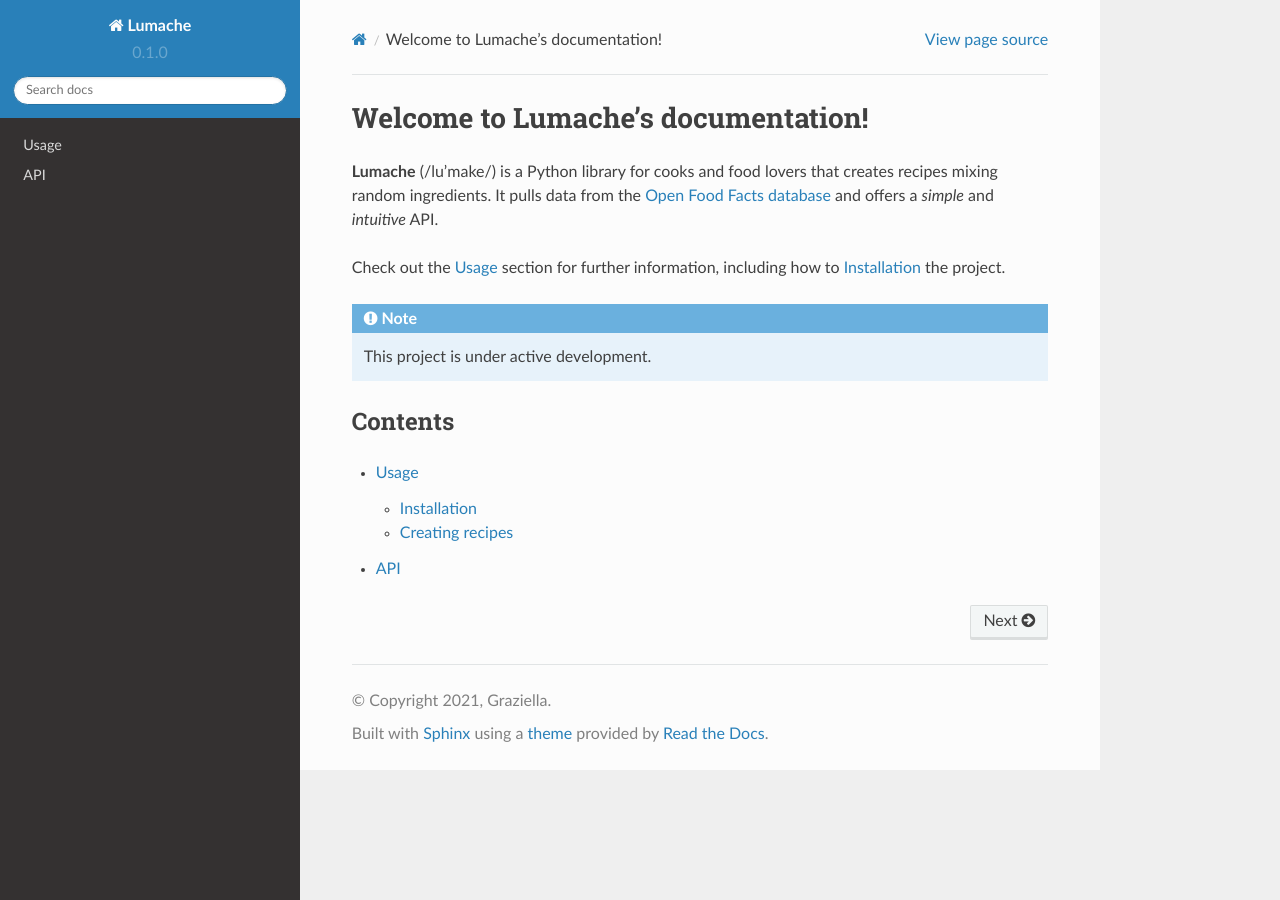
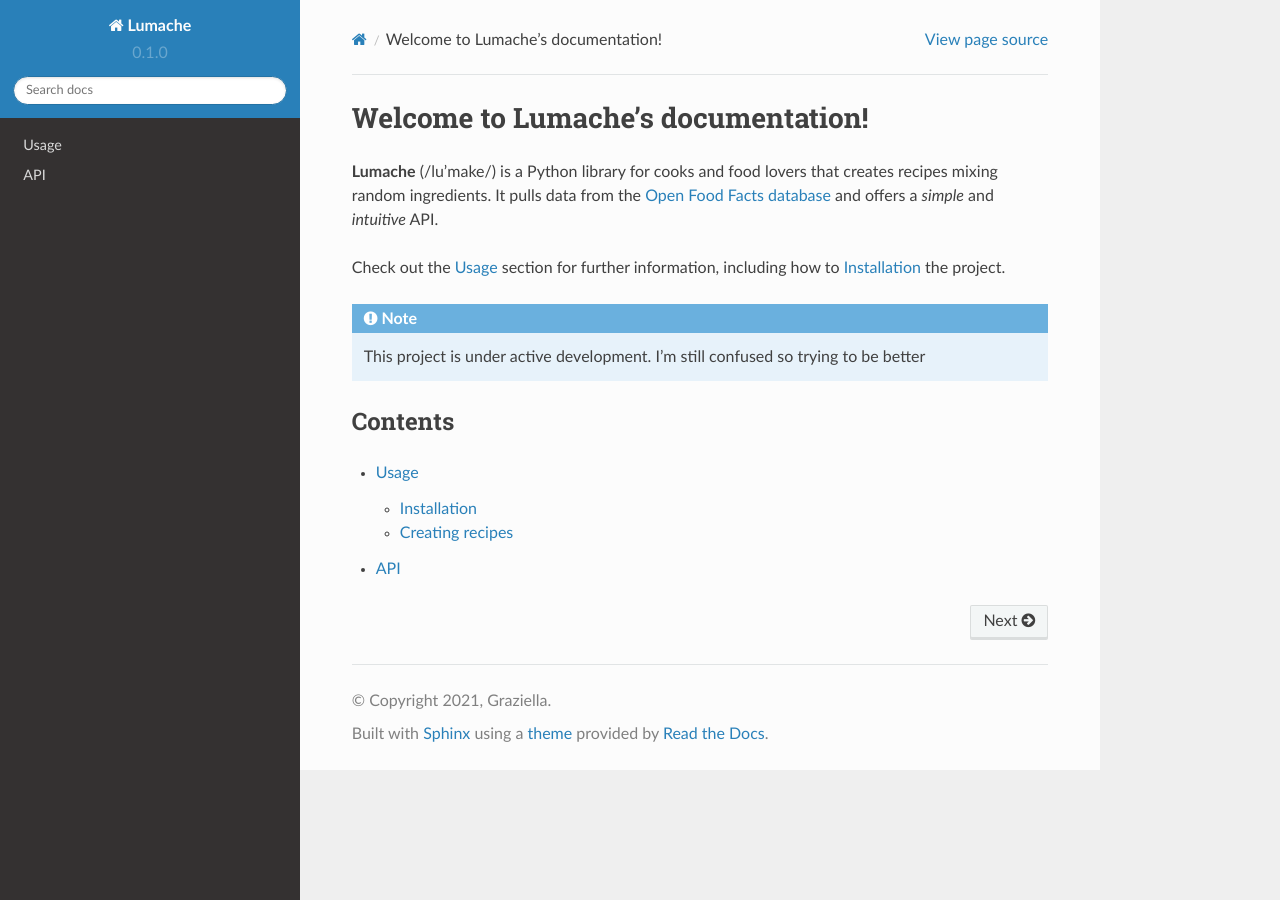
Before and after one commit to Aamosh12/Project, a Sphinx documentation site: the page built from docs/source/index.rst, in a window 1280 px wide. Built offline with Sphinx 7.4.7 and the Read the Docs theme 2.0.0, drawn with Linux system fonts in a browser that asks for light colours.

Commit message:
Added new things

```diff
--- a/docs/source/index.rst
+++ b/docs/source/index.rst
@@ -12,6 +12,7 @@
 .. note::
 
    This project is under active development.
+   I'm still confused so trying to be better
 
 Contents
 --------
```
